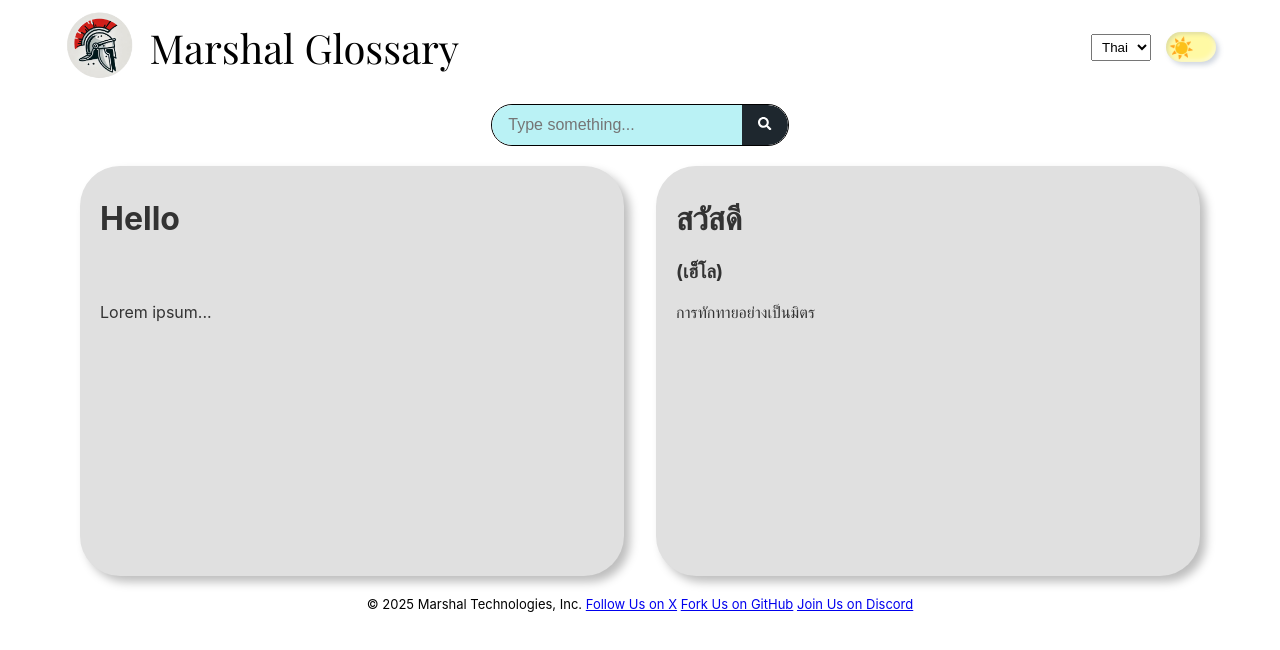
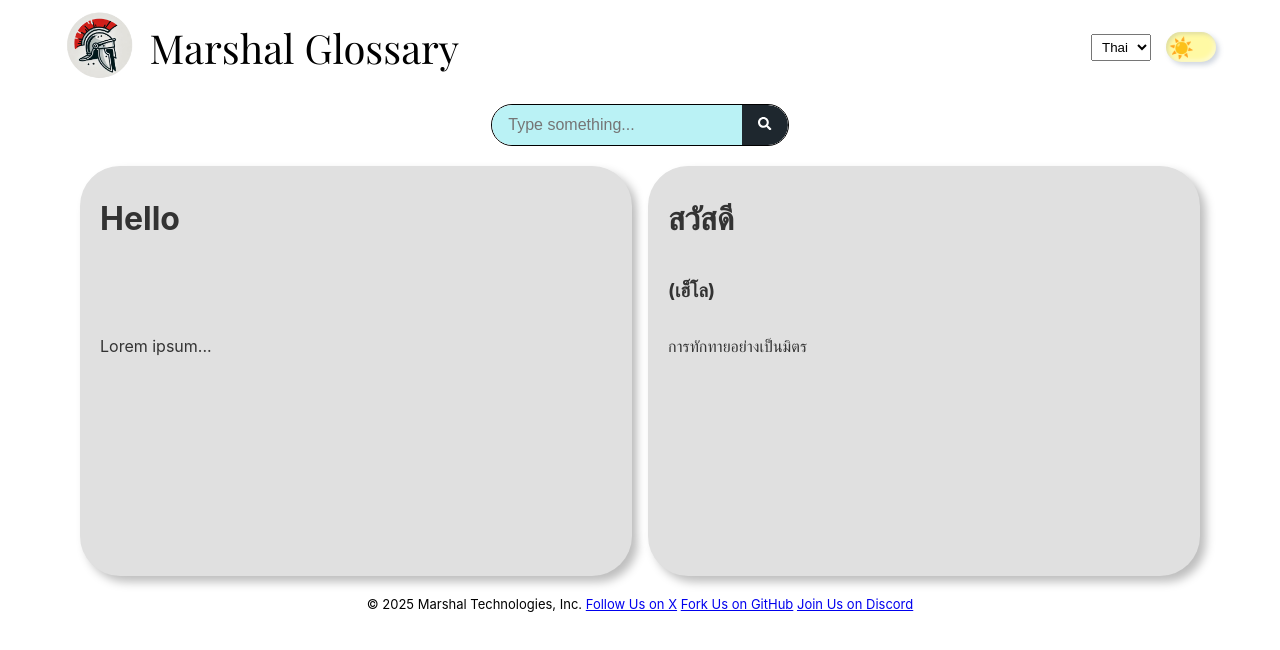
Before and after one commit to MarshalAO/glossary, a React (Create React App) app: page / in a window 1280 px wide. Shown: the top 650 px of the page. Built offline with nearby package versions, Linux system fonts and the light colour scheme; a web font is replaced by a local one.

Commit message:
Update : layout box margin

```diff
--- a/src/Main.css
+++ b/src/Main.css
@@ -10,22 +10,21 @@
   #main {
     flex-direction: row; /* คอม = ซ้ายขวา */
     justify-content: space-around;
+    align-items: stretch;
+    gap: 16px;
   }
 
   .term {
     flex: 1;
-    overflow: auto;
-    max-width: 100%;
+    overflow: hidden;
     min-height: 410px;
     box-sizing: border-box;
+    display: flex;
+    flex-direction: column;
   }
 }
 
-/* ปรับ margin เพื่อไม่ให้ชนขอบมากเกินไป */
-  .term:first-child {
-    margin-right: 8px;
-  }
-
-  .term:last-child {
-    margin-left: 8px;
-  }
+.term:first-child,
+.term:last-child {
+  margin: 0;
+}
```
